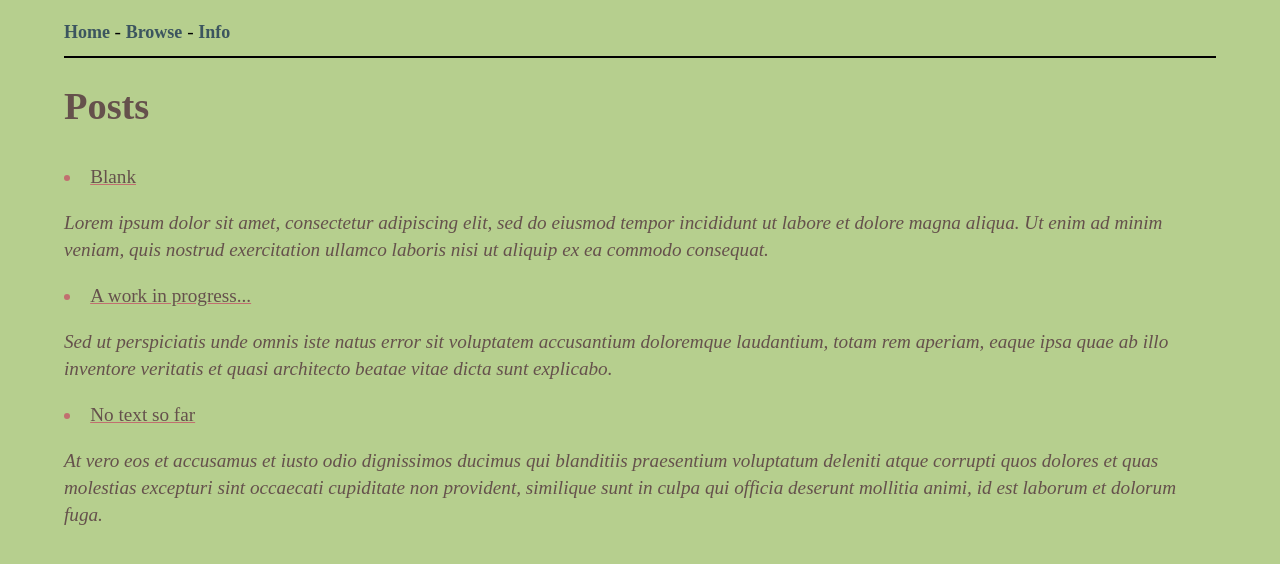
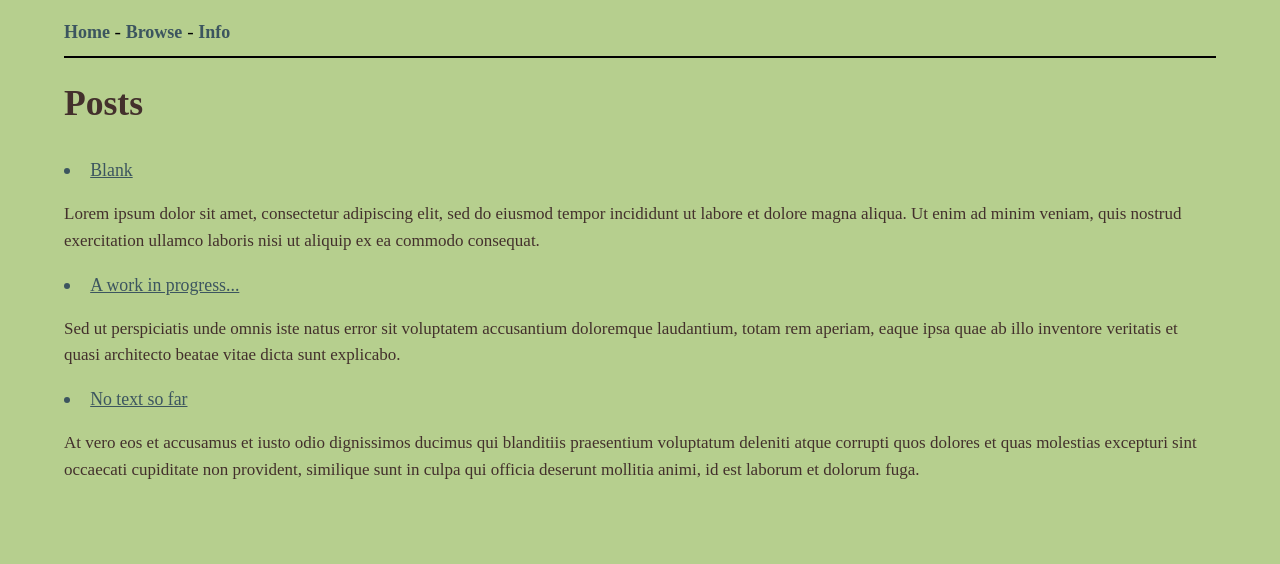
Before and after one commit to 9ahmed/mybloge, a plain HTML site: page index.html in a window 1280 px wide. Drawn offline with Linux system fonts and the light colour scheme.

Commit message:
added stuff

```diff
--- a/css/main.scss
+++ b/css/main.scss
@@ -8,10 +8,11 @@ body {
 
 h1, h2  {line-height: 1.2em}
 hr	{border: 1px solid #000}
-a       {color: #65514c}
+a       {color: #3c555f} /* main blog links color */
+a       {font-size: 17.8px;}
 a       {text-decoration: none}
 .title-main {
-    color: #65514c;
+    color: #43302c;
 }
 
 
@@ -20,7 +21,7 @@ a       {text-decoration: none}
     padding-top: 2px;
     margin: 7px;
     margin-right: 3px;
-    color: #65514c;
+    color: #43302c;
     text-decoration: underline;
 
 }
@@ -53,7 +54,7 @@ a       {text-decoration: none}
 
 .contact-aqua {
     text-align: left;
-    color: rgb(221, 82, 82);
+    color: rgb(221, 82, 82); /* contact title main color */
     padding-left: 1px;
     padding-top: .4px;
     padding-bottom: 1px;
@@ -80,14 +81,15 @@ a       {text-decoration: none}
 }
 
 .post-title {
-    color: #c16f6f;
+    color: #3c555f; /* homepage index dot color */
     text-decoration: underline;
 }
 
 
 .blog-context {
-    color: #65514c;
-    font-style: oblique;
+    color: #43302c; /* blog description color*/
+    font-size: 17px;
+    /*font-style: oblique;*/
 }
 
 .post-title {list-style-position: inside;}
```
Also changed, not shown: css/main.css, 1 other file.
